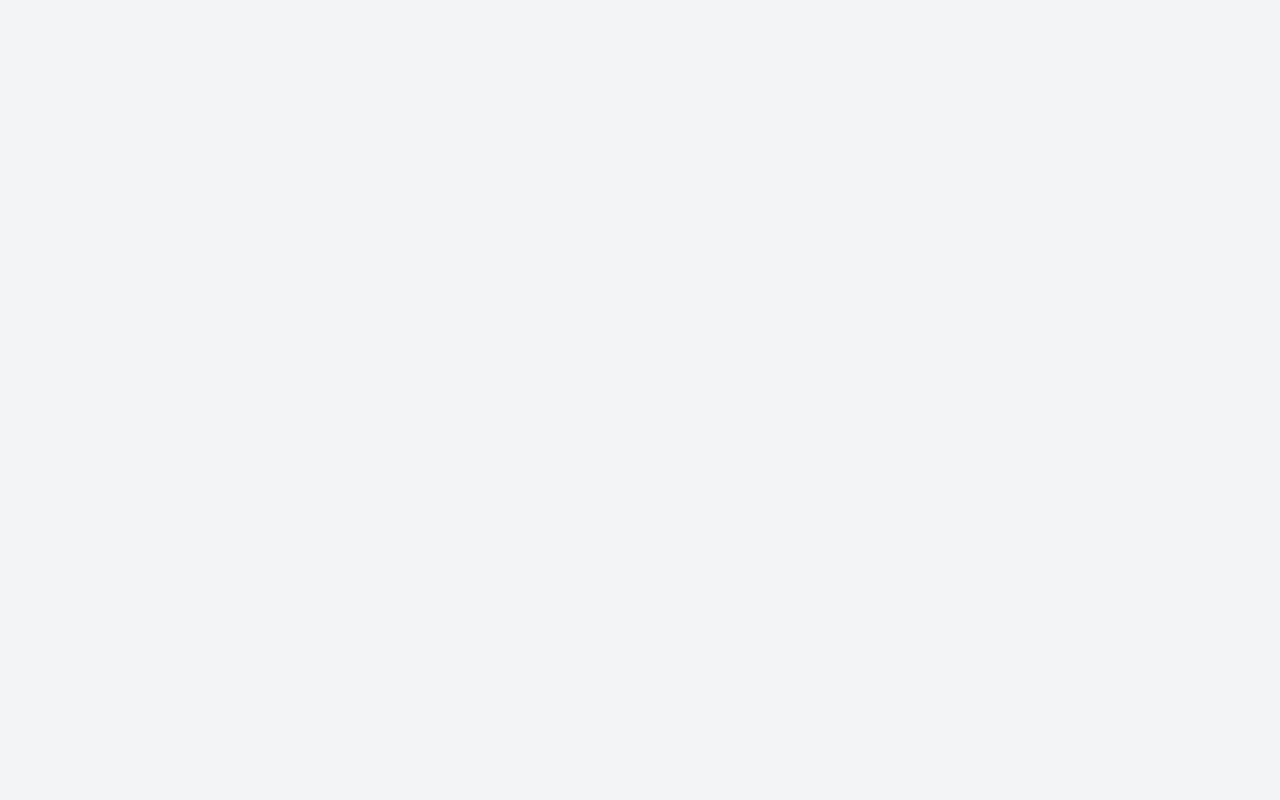
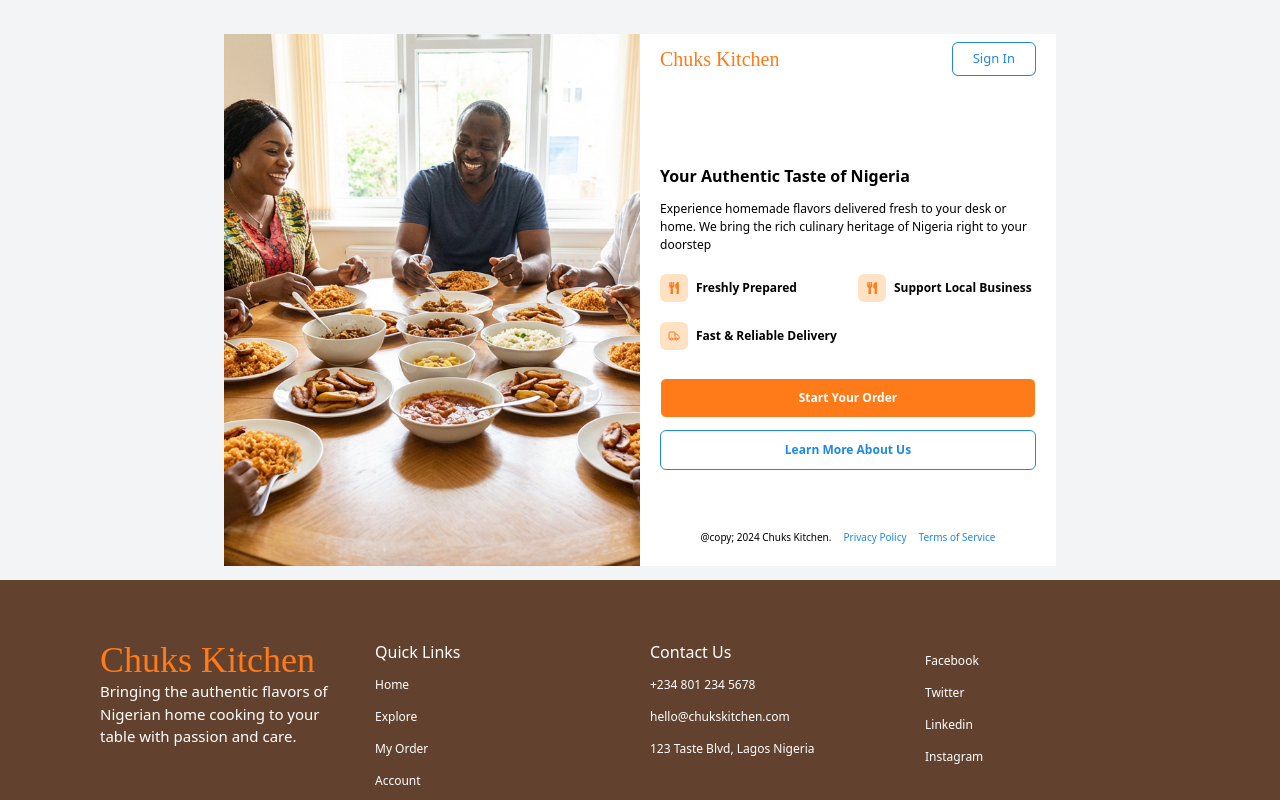
Before and after one commit to webfyredev/Chuks_Kitchen, a React (Vite) app: page /omboard in a window 1280 px wide. Before the commit this address had no page. Shown: the top 800 px of the page. Built offline with nearby package versions, Linux system fonts and the light colour scheme; a web font is replaced by a local one.

Commit message:
Still working on the fifth design page

```diff
--- a/src/App.tsx
+++ b/src/App.tsx
@@ -7,6 +7,7 @@ import Account from "./pages/account"
 import SignIn from "./pages/signin"
 import SignUp from "./pages/signup"
 import ScrollToTop from "./components/scrollToTop"
+import Omboarding from "./pages/omboarding"
 
 function App() {
   return (
@@ -20,6 +21,7 @@ function App() {
           <Route path="/account" element={<Account />}></Route>
           <Route path="/signin" element={<SignIn />}></Route>
           <Route path="/signup" element={<SignUp />}></Route>
+          <Route path="/omboard" element={<Omboarding />}></Route>
         </Routes>
       </Router>
     </>
--- /dev/null
+++ b/src/pages/omboarding.tsx
@@ -0,0 +1,73 @@
+import Footer from "../components/footer";
+import Navbar from "../components/navbar";
+import { Link } from "react-router-dom";
+import sideBg from '../images/auth/signin.png'
+import { omboard } from "../utils/omboard";
+import { motion } from 'framer-motion'
+import { buttonScaleEffects } from "../animation/animate";
+export default function Omboarding(){
+    return(
+        <>
+            {/* <Navbar /> */}
+            <div className="w-full h-140 flex justify-center items-center mt-5">
+            <div className="w-[65%] h-[95%] flex">
+                <div className="hidden lg:flex w-1/2 h-full relative">
+                    <img src={sideBg} alt="signin_bg" className="w-full h-full object-cover" />
+                </div>
+                <div className="w-full lg:w-1/2 flex flex-col space-y-15 bg-white">
+                    <div className="flex w-full px-5 py-2 justify-between items-center">
+                        <h3 className="logo-font text-[#FF7A18] text-[20px]">
+                            <Link to="/">
+                                Chuks Kitchen
+                            </Link>
+                        </h3>
+                        <button className="px-5 py-1.5 border text-[13px] rounded-md border-[#1E88E5] text-[#1E88E5] cursor-pointer hover:bg-[#1E88E5] hover:text-white transition-all duration-300">
+                            <Link to="/signin">
+                                Sign In
+                            </Link>
+                        </button>
+                    </div>
+                    <div className="w-full flex flex-col px-5 mt-5">
+                        <h3 className="font-semibold">
+                            Your Authentic Taste of Nigeria
+                        </h3>
+                        <p className="text-[12px] mt-3">
+                            Experience homemade flavors delivered fresh to your desk or home. We bring the rich culinary heritage of Nigeria right to your doorstep
+                        </p>
+                        <div className="w-full grid grid-cols-1 sm:grid-cols-1 md:grid-cols-2 gap-5 mt-5">
+                            {omboard.map((data) => (
+                                <div className="flex items-center space-x-2">
+                                    <data.icon  className="w-7 h-7 p-2 rounded-md bg-[#FFE1C4] text-[#FF7A18]"/>
+                                    <p className="font-semibold text-[12px]">{data.title}</p>
+                                </div>
+
+                            ))}
+                        </div>
+                        <motion.button
+                            {...buttonScaleEffects}
+                            className="w-full border mt-7 h-10 text-[12px] cursor-pointer rounded-md font-semibold text-white bg-[#FF7A18]">
+                            <Link to="/orders">
+                                Start Your Order
+                            </Link>
+                        </motion.button>
+                        <motion.button
+                            {...buttonScaleEffects}
+                            className="w-full border border-[#1E88E5] text-[#1E88E5] mt-3 h-10 text-[12px] cursor-pointer rounded-md font-semibold">
+                            <Link to="/explore">
+                                Learn More About Us
+                            </Link>
+                        </motion.button>
+                    </div>
+                    <div className="w-full px-5 flex items-center justify-center space-x-3 text-[10px]">
+                        <p>@copy; 2024 Chuks Kitchen.</p>
+                        <a href="#" className="text-[#1E88E5] hover:font-semibold">Privacy Policy</a>
+                        <a href="#" className="text-[#1E88E5] hover:font-semibold">Terms of Service</a>
+
+                    </div>
+                </div>
+            </div>
+        </div>
+        <Footer />
+        </>
+    )
+}
--- a/src/pages/orders.tsx
+++ b/src/pages/orders.tsx
@@ -1,9 +1,11 @@
+import Footer from "../components/footer";
 import Navbar from "../components/navbar";
 
 export default function Orders(){
     return(
         <>
             <Navbar />
+            <Footer />
         </>
     )
 }
--- a/src/pages/signin.tsx
+++ b/src/pages/signin.tsx
@@ -53,7 +53,9 @@ export default function SignIn(){
                             <motion.button
                                 {...buttonScaleEffects}
                                 type="submit" className="border mt-2 w-full h-10 text-[13px] rounded-md cursor-pointer bg-[#FF7A18] text-white font-semibold">
-                                Continue
+                                    <Link to="/omboard">
+                                        Continue
+                                    </Link>
                             </motion.button>
                             <p className="text-[#1F2937] text-[9px] mt-1.5">
                                 Or continue with
--- a/src/pages/signup.tsx
+++ b/src/pages/signup.tsx
@@ -1,4 +1,4 @@
-import { FaEnvelope, FaFacebook, FaGooglePlusG, FaLock, FaPhone, FaPhoneAlt } from "react-icons/fa";
+import { FaEnvelope, FaFacebook, FaGooglePlusG, FaLock, FaPhoneAlt } from "react-icons/fa";
 import Footer from "../components/footer";
 import Navbar from "../components/navbar";
 import sideBg from '../images/auth/signin.png'
--- /dev/null
+++ b/src/utils/omboard.ts
@@ -0,0 +1,19 @@
+import type React from "react";
+import { FaUtensils } from "react-icons/fa";
+import { LuTruck } from "react-icons/lu";
+
+interface board {icon : React.ElementType, title : string}
+export const omboard:board[] = [
+    {
+        icon : FaUtensils,
+        title : 'Freshly Prepared'
+    },
+    {
+        icon : FaUtensils,
+        title : 'Support Local Business'
+    },
+    {
+        icon : LuTruck,
+        title : 'Fast & Reliable Delivery'
+    }
+];
```
